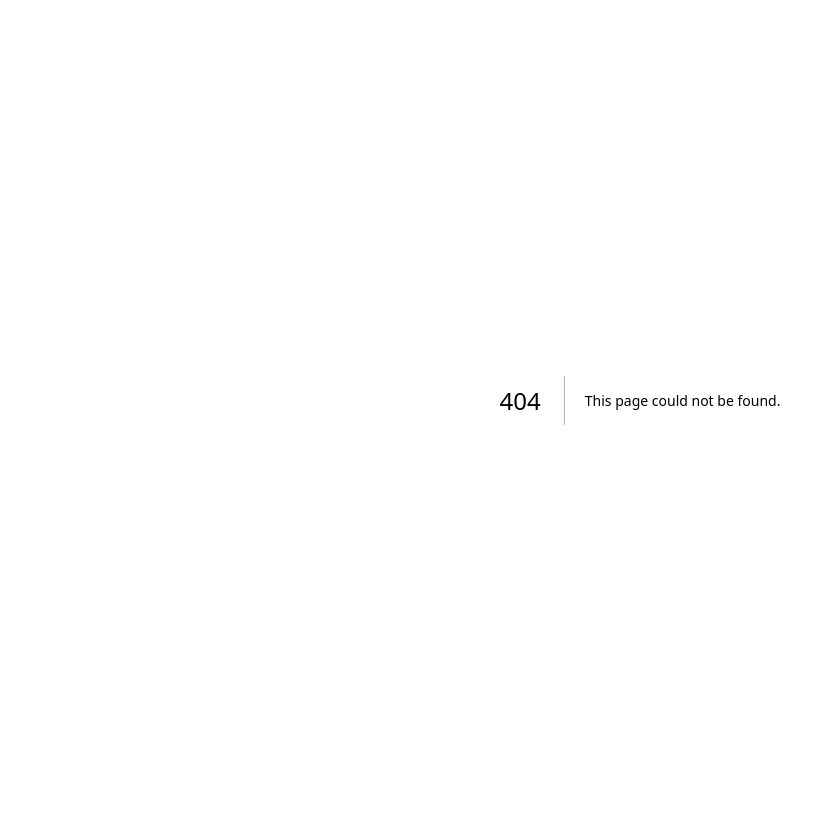
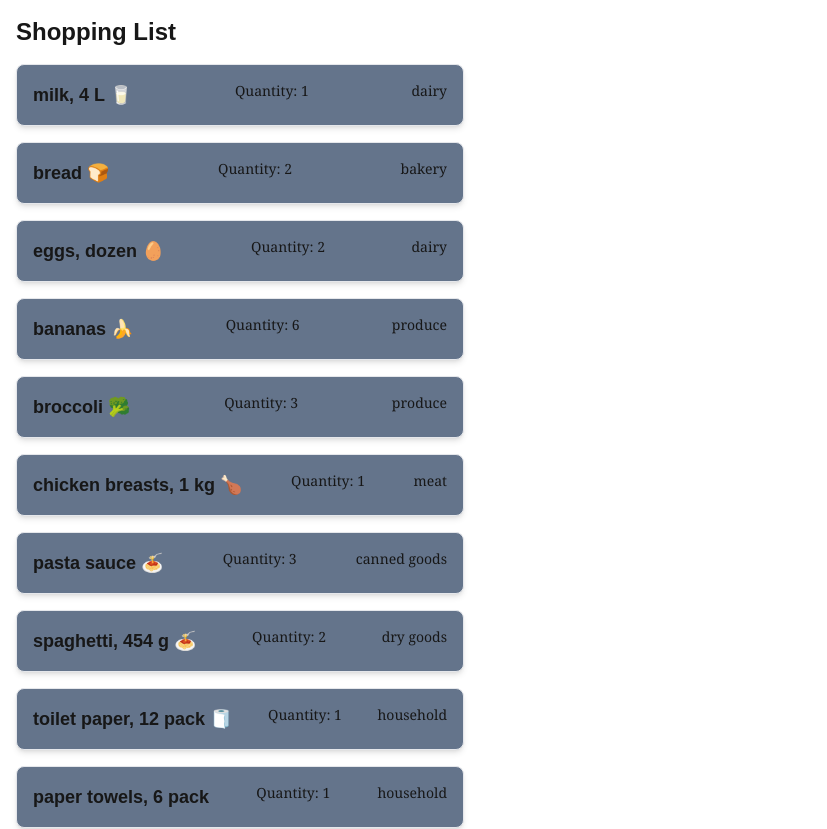
Before and after one commit to Am00nshapedp00l/cprg306-assignments, a Next.js app: page /week-3 in a window 1280 px wide. Before the commit this address had no page. Shown: the top 829 px of the page, without its empty margins (0-827 px from the left). Before the commit the page ends 800 px from the top, so only its background shows below. Built offline with nearby package versions, Linux system fonts and the light colour scheme.

Commit message:
week-3
Shopping list

```diff
--- a/app/page.js
+++ b/app/page.js
@@ -5,6 +5,7 @@ export default function Page()  {
     <main>
       <h1>CPRG 306: Web Development 2 - Assignments</h1>
       <Link href="http://localhost:3000/week-2">Week 2 Assignment</Link>
+      <Link href="http://localhost:3000/week-3">Week 3 Assignment</Link>
     </main>
   );
 }
--- /dev/null
+++ b/app/week-3/item-list.js
@@ -0,0 +1,36 @@
+import React from 'react';
+
+const ItemList = ({  }) => {
+    const items = [
+        { name: "milk, 4 L 🥛", quantity: 1, category: "dairy" },
+        { name: "bread 🍞", quantity: 2, category: "bakery" },
+        { name: "eggs, dozen 🥚", quantity: 2, category: "dairy" },
+        { name: "bananas 🍌", quantity: 6, category: "produce" },
+        { name: "broccoli 🥦", quantity: 3, category: "produce" },
+        { name: "chicken breasts, 1 kg 🍗", quantity: 1, category: "meat" },
+        { name: "pasta sauce 🍝", quantity: 3, category: "canned goods" },
+        { name: "spaghetti, 454 g 🍝", quantity: 2, category: "dry goods" },
+        { name: "toilet paper, 12 pack 🧻", quantity: 1, category: "household" },
+        { name: "paper towels, 6 pack", quantity: 1, category: "household" },
+        { name: "dish soap 🍽️", quantity: 1, category: "household" },
+        { name: "hand soap 🧼", quantity: 4, category: "household" }
+    ];
+
+    return (
+        <ul className="space-y-4">
+            {items.map((item, index) => (
+                <li
+                    key={index}
+                    className="p-4 bg-slate-500 shadow-md border rounded-lg max-w-md w-full mx-left flex justify-between items-left"
+                >
+                    <div className="text-lg font-semibold">{item.name}</div>
+                    <div className="text-sm text-600 font-serif">Quantity: {item.quantity}</div>
+                    <div className="text-sm text-500 font-serif">{item.category}</div>
+                </li>
+            ))}
+        </ul>
+    );
+
+};
+
+export default ItemList;
--- /dev/null
+++ b/app/week-3/item.js
@@ -0,0 +1,13 @@
+import React from 'react';
+
+const Item = ({ name, quantity, category }) => {
+    return (
+        <li className="p-8 border-b border-gray-500">
+            <div className="font-bold text-lg">{name}</div>
+            <div className="text-orange-600">Quantity: {quantity}</div>
+            <div className="text-orange-600">Category: {category}</div>
+        </li>
+    );
+};
+
+export default Item;
--- /dev/null
+++ b/app/week-3/page.js
@@ -0,0 +1,13 @@
+import React from 'react';
+import ItemList from './item-list';
+
+const Page = () => {
+    return (
+        <main className="p-4 bg-black-100 min-h-screen">
+            <h1 className="text-2xl font-bold mb-4">Shopping List</h1>
+            <ItemList />
+        </main>
+    );
+};
+
+export default Page;
```
